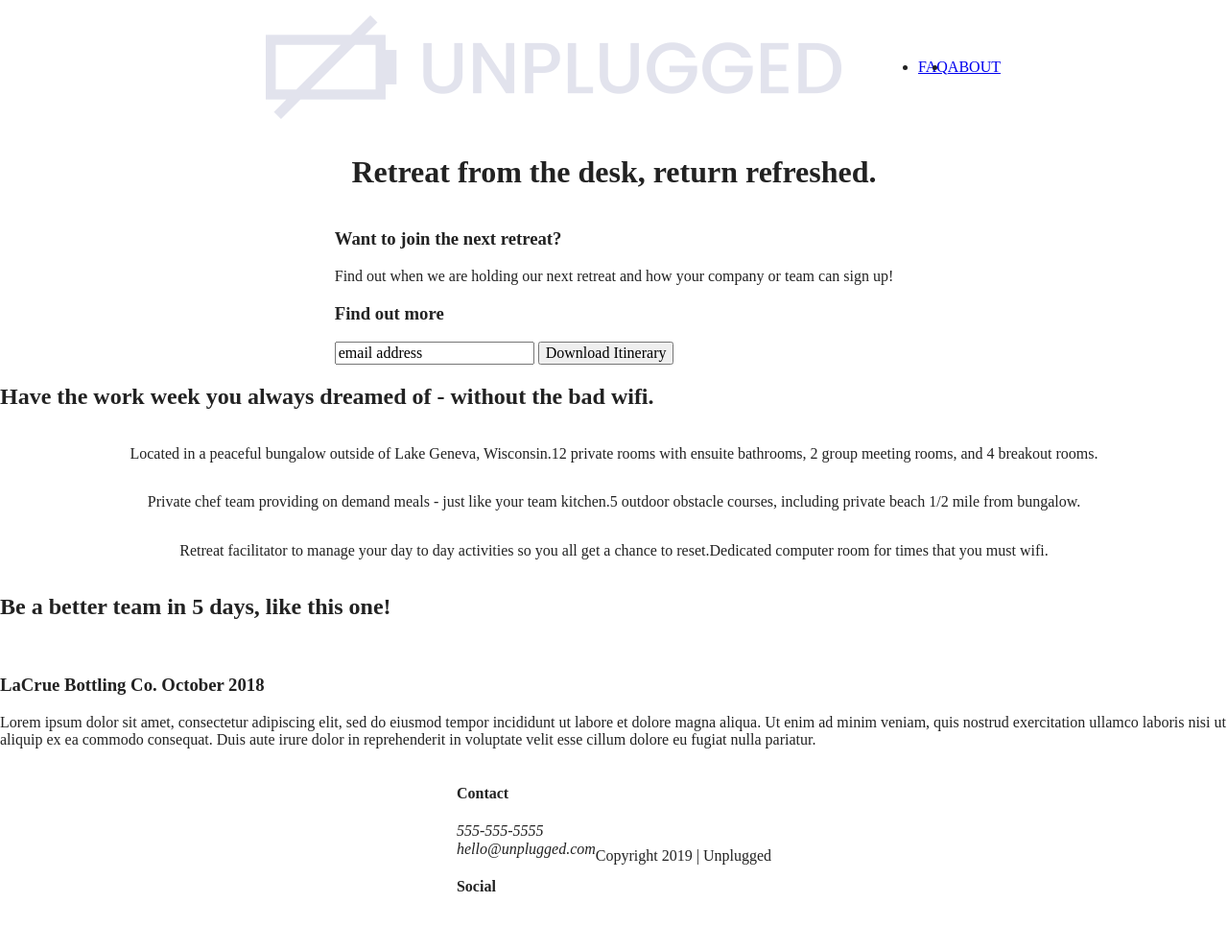
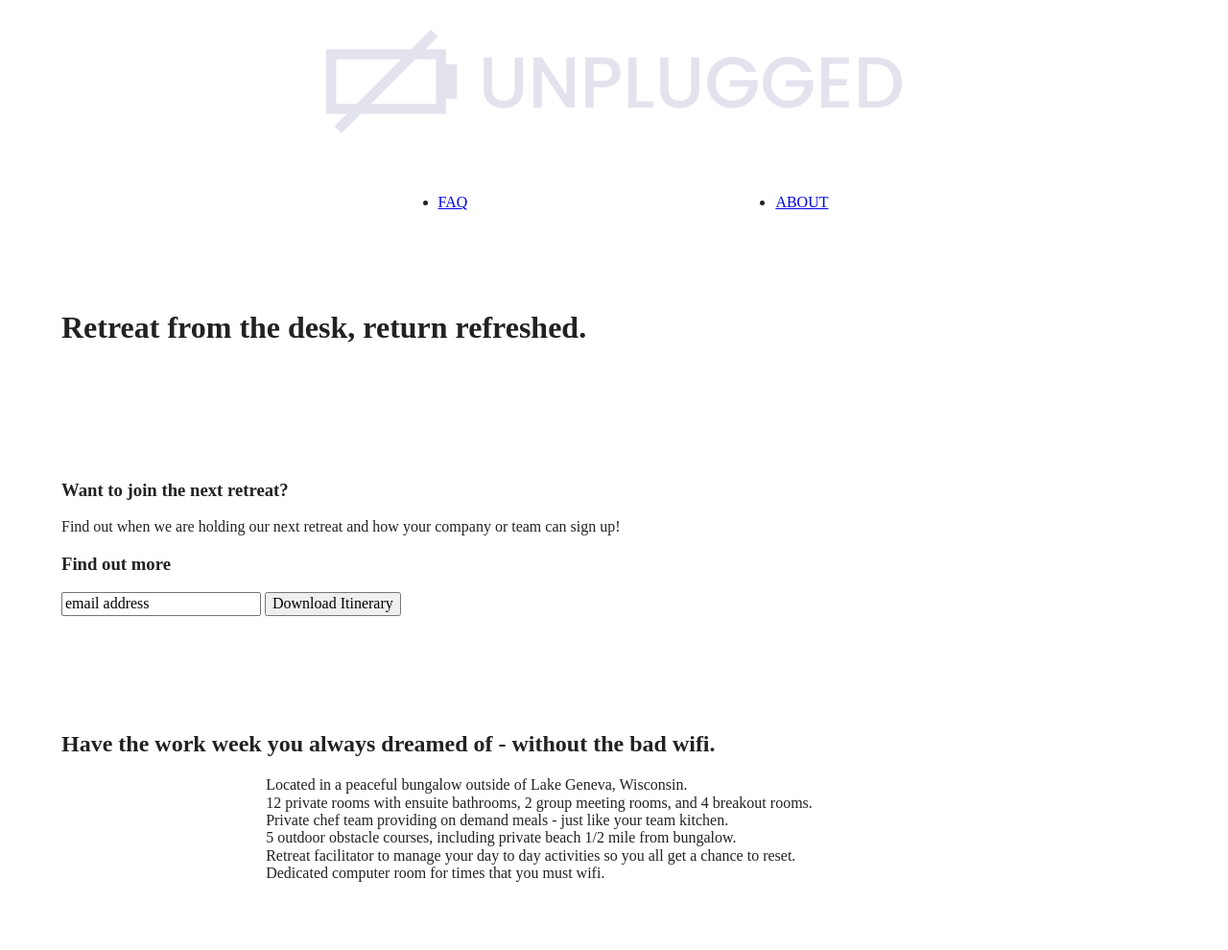
Before and after one commit to tashadanner/unplugged, a website built with Parcel: page index.html in a window 1280 px wide. Shown: the top 990 px of the page at 96% size. Built offline with nearby package versions, Linux system fonts and the light colour scheme.

Commit message:
Added margins, padding, and widths

```diff
--- a/css/main.css
+++ b/css/main.css
@@ -87,6 +87,10 @@ textarea {
    Author's custom styles
    ========================================================================== */
 
+.content-wrapper {
+	width: 90%;
+	margin: 50px 0;
+}
 /* ---------Base Header - Footer Styles ------------ */
 
 header,
@@ -97,13 +101,18 @@ footer {
 	flex-flow: row wrap;
 
 }
-/* -------Header Styles ------------- */
+
+header {
+	padding: 15px 0;
+}
 
 header .content-wrapper {
 	display: flex;
 	justify-content: center;
 	align-items: center;
 	flex-flow: row wrap;
+	width: 90%;
+	margin: 0;
 }
 
 header figure {
@@ -111,6 +120,9 @@ header figure {
 }
 
 header .header-divider {
+	width: 100%;
+	height: 1px;
+	margin: 10px 0 20px 0;
 
 }
 
@@ -119,28 +131,89 @@ header nav {
 	justify-content: space-around;
 	align-items: center;
 	flex-flow: row wrap;
+	width: 60%;
 
 }
 
 header nav ul {
+	display: flex;
+	justify-content: space-around;
+	width: 100%;
+
+}
+
+footer {
+  flex-direction: column;
+}
+
+footer p {
+  margin: 0;
+}
+
+footer .content-wrapper {
+    width: 55%;
+    margin: 50px 0;
+}
+
+.footer-contact {
+	margin-bottom: 50px;
+
+}
+
+.contact {
+
+
+}
+
+h4 {
+
+}
+
+address {
+
+}
+
+footer .social {
+
+}
+
+footer .social-icons {
+	display: flex;
+	justify-content: space-around;
+	align-items: center;
+
+}
+
+footer .social-icons p {
 	display: flex;
 	justify-content: center;
 	align-items: center;
 
 }
 
-header li {
+footer a {
 
 }
 
+footer .social p {
+	display: flex;
+	justify-content: center;
+	align-items: center;
+}
+
+footer .copyright {
+	margin: 20px 0;
+
+}
+
+
 /* ---------Mobile Styles - Homepage------------ */
+
 
 .hero-area {
 	display: flex;
 	justify-content: center;
-	align-items: center;
 	flex-flow: row wrap;
-
 }
 
 h1 {
@@ -172,16 +245,21 @@ aside h3 {
 .features {
 	display: flex;
 	justify-content: center;
-	align-items: center;
 	flex-flow: row wrap;
 
 }
 
 .features h2 {
+	marhin-bottom: 60px;
 
 }
 
-.features-items {
+.features article {
+	width: 63%;
+	margin" 30px 0;
+}
+
+.features .features-items {
 	display: flex;
 	justify-content: center;
 	align-items: center;
@@ -189,11 +267,8 @@ aside h3 {
 
 }
 
-.feaatures-items article {
-
-}
-
-.features-items p {
+.features p {
+	margin: 0;
 
 }
 
@@ -206,12 +281,12 @@ aside h3 {
 .reviews {
 	display: flex;
 	justify-content: center;
-	align-items: center;
 	flex-flow: row wrap;
 
 }
 
 .reviews h2 {
+	margin-bottom: 40px;
 
 }
 
@@ -220,6 +295,8 @@ aside h3 {
 }
 
 .reviews h3 {
+	width: 50%;
+	margin: 20px 0;
 
 }
 .reviews p {
@@ -262,6 +339,10 @@ aside h3 {
 
 }
 
+.contact-content p {
+  margin: 0;
+}
+
 address {
 
 
@@ -284,61 +365,18 @@ P {
 	justify-content: center;
 	align-items: center;
 	flex-flow: row wrap;
-}
-}
+	margin: 50px 0 0 0;
 }
 
-/* ---------- Footer Styles ------------ */
-
-footer .content-wrapper {
-
+.faq h2 {
+  margin-bottom: 40px;
 }
 
-.footer-content {
-
+.faq-content {
+  margin-bottom: 50px;
 }
 
-.contact {
 
-
-}
-
-h4 {
-
-}
-
-address {
-
-}
-
-footer p {
-
-}
-
-footer .social {
-
-}
-
-footer .social-icons {
-	display: flex;
-	justify-content: center;
-	align-items: center;
-
-}
-
-footer a {
-
-}
-
-footer .social p {
-	display: flex;
-	justify-content: center;
-	align-items: center;
-}
-
-.copyright {
-
-}
 
 
 
```
